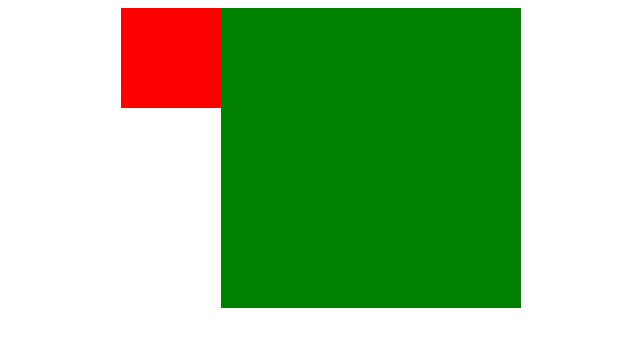
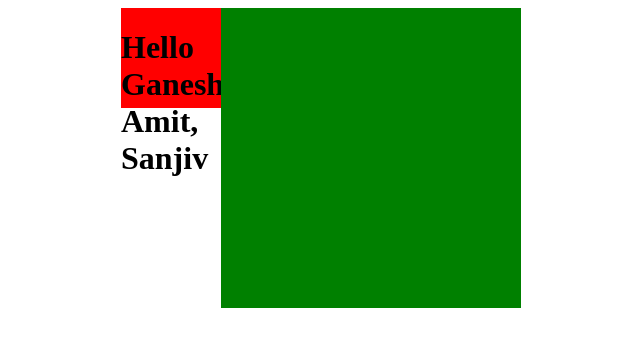
Before and after one commit to Sanjiv39/temp.github.io, a plain HTML site: page Position/index.html in a window 1280 px wide. Shown: the whole page, without its empty margins (87-727 px from the left). Drawn offline with Linux system fonts and the light colour scheme.

Commit message:
Timepass

```diff
--- a/Position/index.html
+++ b/Position/index.html
@@ -9,7 +9,9 @@
 </head>
 <body>
     <div class="parent">
-        <div class="child"></div>
+        <div class="child">
+            <h1>Hello Ganesh, Amit, Sanjiv </h1>
+        </div>
     </div>
     <div class="sibling"></div>
 </body>
```
